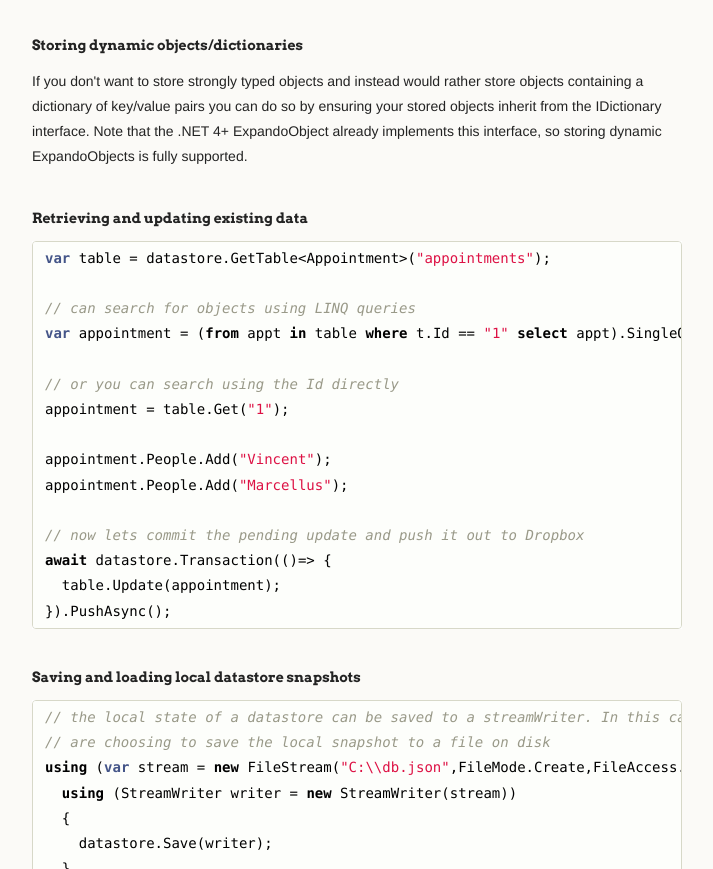
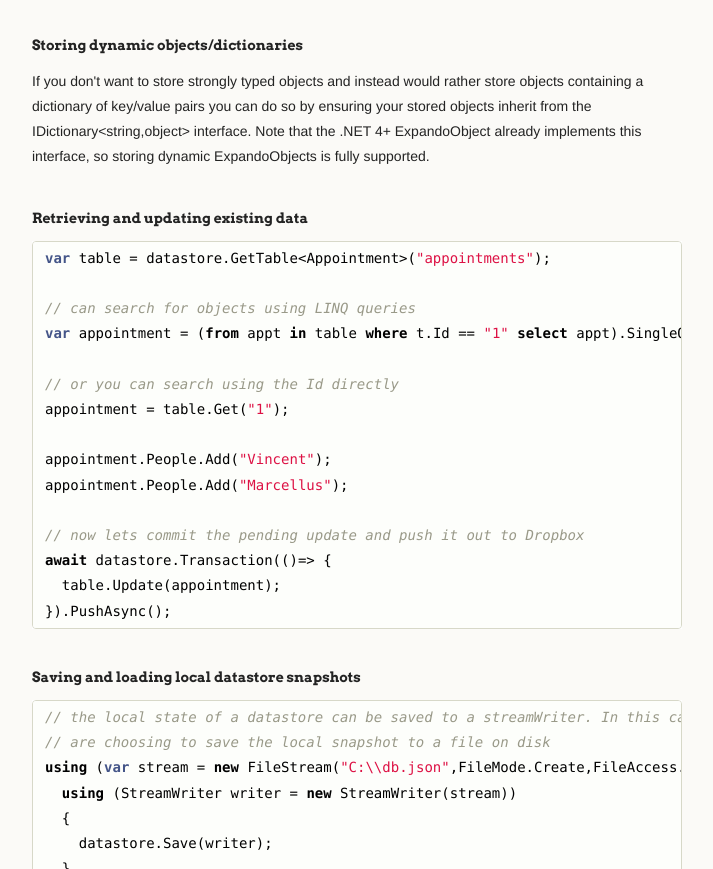
Before and after one commit to mrsharpoblunto/BobbyTables, a plain HTML site: page index.html in a window 1280 px wide. Shown: the part 2856-3725 px from the top of the page, without its empty margins (278-991 px from the left). Drawn offline with Linux system fonts and the light colour scheme.

Commit message:
Update index.html

```diff
--- a/index.html
+++ b/index.html
@@ -144,7 +144,7 @@
 <span class="octicon octicon-link"></span>
 </a>Storing dynamic objects/dictionaries</h4>
 
-<p>If you don't want to store strongly typed objects and instead would rather store objects containing a dictionary of key/value pairs you can do so by ensuring your stored objects inherit from the IDictionary interface. Note that the .NET 4+ ExpandoObject already implements this interface, so storing dynamic ExpandoObjects is fully supported.</p>
+<p>If you don't want to store strongly typed objects and instead would rather store objects containing a dictionary of key/value pairs you can do so by ensuring your stored objects inherit from the IDictionary&lt;string,object&gt; interface. Note that the .NET 4+ ExpandoObject already implements this interface, so storing dynamic ExpandoObjects is fully supported.</p>
 
 <h4>
 <a name="retrieving-and-updating-existing-data" class="anchor" href="#retrieving-and-updating-existing-data"><span class="octicon octicon-link"></span></a>Retrieving and updating existing data</h4>
```
